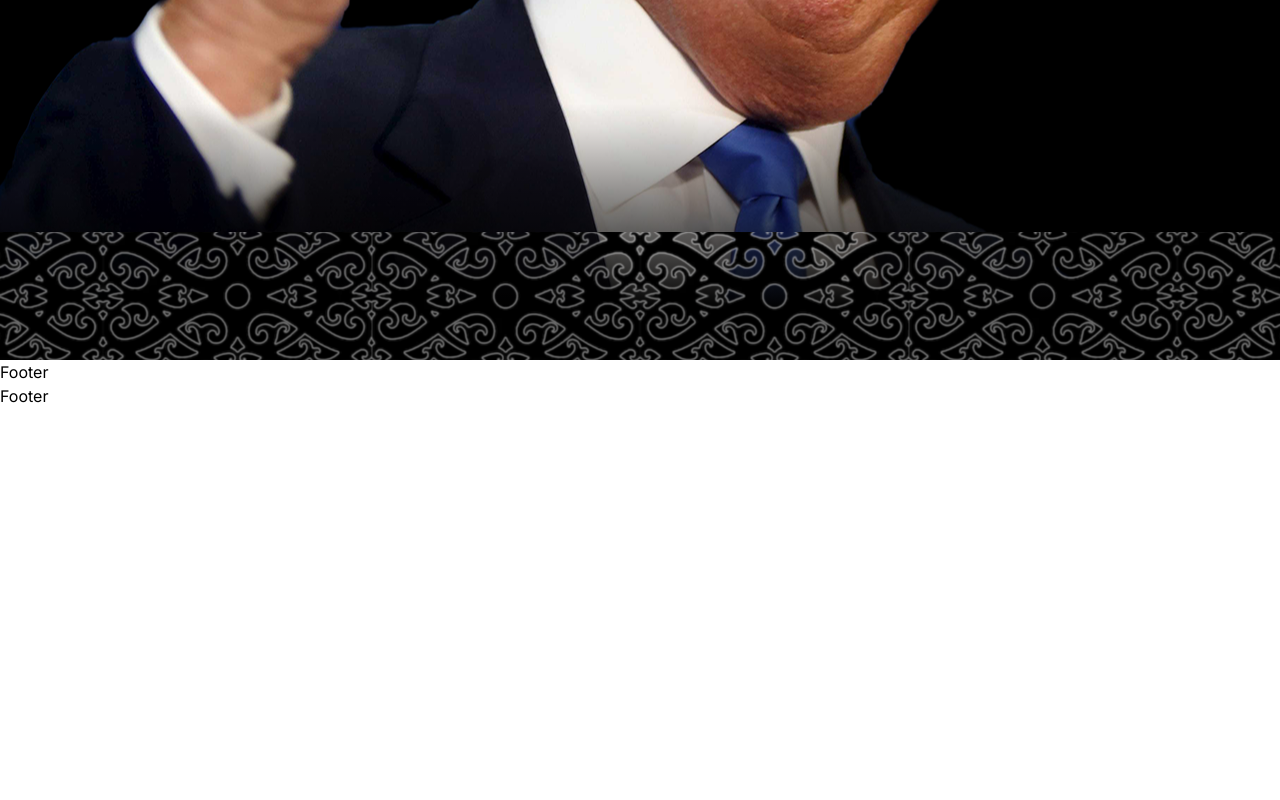
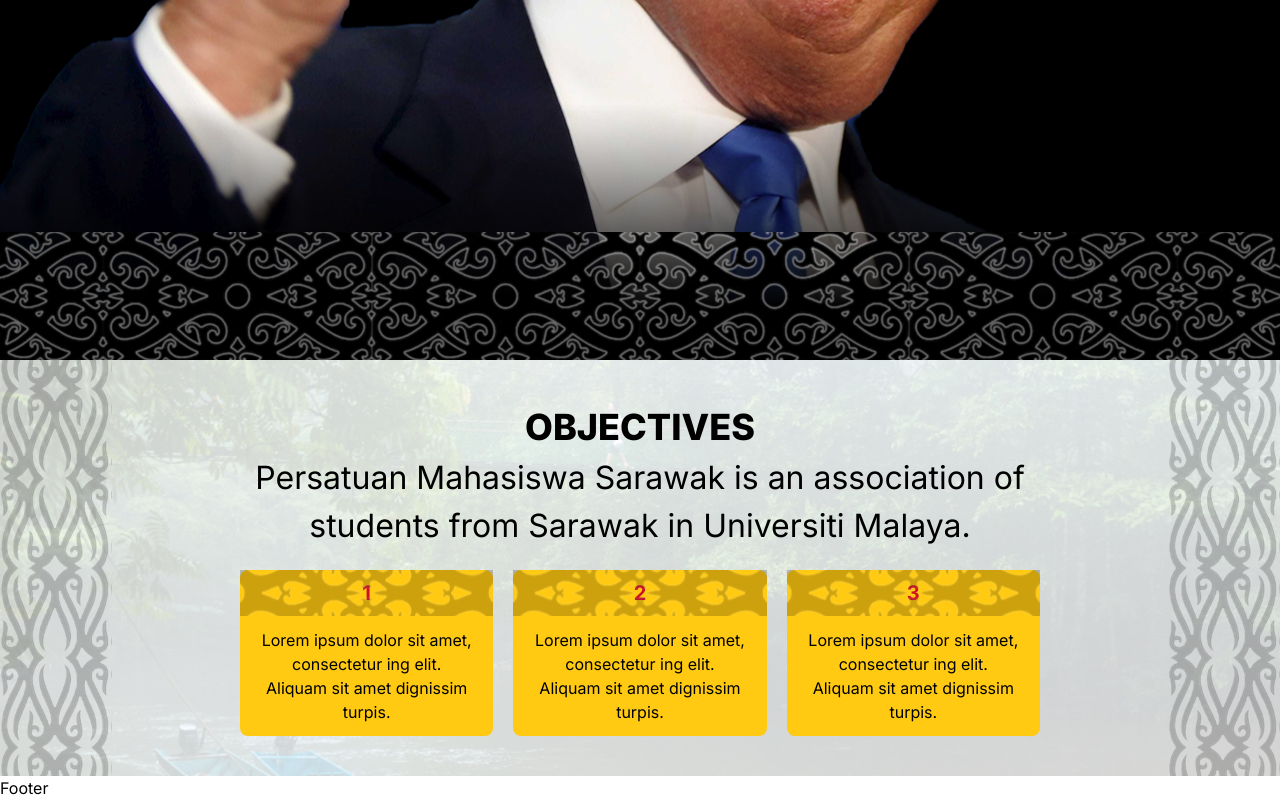
Before and after one commit to trinuro/PMSUM, a Next.js app: page / in a window 1280 px wide. Shown: the part 488-1288 px from the top of the page. Before the commit the page ends 896 px from the top, so only its background shows below. Built offline with nearby package versions, Linux system fonts and the light colour scheme.

Commit message:
Add Objectives section

```diff
--- a/components/main_page/hero.tsx
+++ b/components/main_page/hero.tsx
@@ -4,10 +4,10 @@
         <section className="flex max-container padding-container justify-between pt-36">
             <div></div>
             <div className="font-extrabold z-20">
-                <p className="text-white italic text-[10px] lg:text-[25px]">AN ASSOCIATION OF SARAWAKIANS</p>
-                <h1 className="text-yellow-dark text-[30px] leading-[120%] lg:text-[75px]">BY SARAWAKIANS</h1>
-                <h1 className="text-red-dark text-[28px] leading-[120%] lg:text-[71px]">FOR SARAWAKIANS</h1>
-                <p className="text-white italic text-[10px] lg:text-[25px] text-right">IN UNIVERSITI MALAYA</p>
+                <p className="text-white italic text-[10px] md:text-[18px] lg:text-[25px]">AN ASSOCIATION OF SARAWAKIANS</p>
+                <h1 className="text-yellow-dark text-[30px] leading-[120%] md:text-[53px] lg:text-[75px]">BY SARAWAKIANS</h1>
+                <h1 className="text-red-dark text-[28px] leading-[120%] md:text-[50px] lg:text-[71px]">FOR SARAWAKIANS</h1>
+                <p className="text-white italic text-[10px] md:text-[18px] lg:text-[25px] text-right">IN UNIVERSITI MALAYA</p>
             </div>
             <div></div>
         </section>
--- a/components/main_page/objective.tsx
+++ b/components/main_page/objective.tsx
@@ -1,7 +1,40 @@
+import {OBJECTIVES, OBJECTIVES_TEXT} from '@/constants';
+
 const Objective = () =>{
-    return (<nav>
-        <p>Footer</p>
-    </nav>)
+    return (<section className='relative'>
+        <div className='bg-river-in-sarawak w-full h-full absolute top-0 -z-20 opacity-20 bg-no-repeat bg-top bg-cover'></div>
+        <div className='max-container padding-container relative py-10'>
+            <h2 className="font-extrabold text-[36px] flexCenter">OBJECTIVES</h2>
+            <div className='flexCenter'>
+                <p className='text-center pb-5 max-w-[800px] text-[24px] lg:text-[32px]'>{OBJECTIVES_TEXT}</p>
+            </div>
+            <div className='flex flex-col md:flex-row justify-between gap-5 items-center lg:px-40'>
+                {OBJECTIVES.map((objective, index)=>objective_card(index+1,objective))}
+            </div>
+            {dayak_strip('left-0')}
+            {dayak_strip('right-0')}
+        </div>
+
+    </section>)
+}
+
+const dayak_strip = (position:string) =>{
+    return(
+        <div className={'absolute bg-dayak-motif-2 h-full w-28 top-0 bg-center -z-10 opacity-20 '+position}></div>
+    )
+}
+
+// code to create each objective card
+const objective_card = (index:Number, content:String) =>{
+    return (
+        <section key={`objective-${index}`} className='bg-yellow-dark max-w-[310px] rounded-md lg:rounded-lg'>
+            <div className='py-2 relative'>
+                <div className='bg-dayak-motif w-full h-full bg-center opacity-20 z-10 absolute top-0 left-0'></div>
+                <p className='flexCenter text-red-dark bold-20'>{index.toString()}</p>
+            </div>
+            <p className='flexCenter text-center px-5 py-3'>{content}</p>
+        </section>
+    )
 }
 
 export default Objective;
--- a/constants.ts
+++ b/constants.ts
@@ -0,0 +1,7 @@
+export const OBJECTIVES = [
+    'Lorem ipsum dolor sit amet, consectetur ing elit. Aliquam sit amet dignissim turpis.',
+    'Lorem ipsum dolor sit amet, consectetur ing elit. Aliquam sit amet dignissim turpis.',
+    'Lorem ipsum dolor sit amet, consectetur ing elit. Aliquam sit amet dignissim turpis.',
+]
+
+export const OBJECTIVES_TEXT = 'Persatuan Mahasiswa Sarawak is an association of students from Sarawak in Universiti Malaya.'
--- a/tailwind.config.ts
+++ b/tailwind.config.ts
@@ -11,7 +11,8 @@
       backgroundImage: {
         'dayak-motif' : "url('/image/Dayak_Motif.png')",
         'dayak-motif-2' : "url('/image/Dayak_Motif_2.png')",
-        'pls-delete' : "url('/image/pls_delete.png')"
+        'pls-delete' : "url('/image/pls_delete.png')",
+        'river-in-sarawak': "url('/image/river_in_sarawak.jpg')",
       },
       colors: {
         yellow: {
```
Also changed, not shown: public/image/Dayak_Motif_2.png, public/image/river_in_sarawak.jpg (added).
